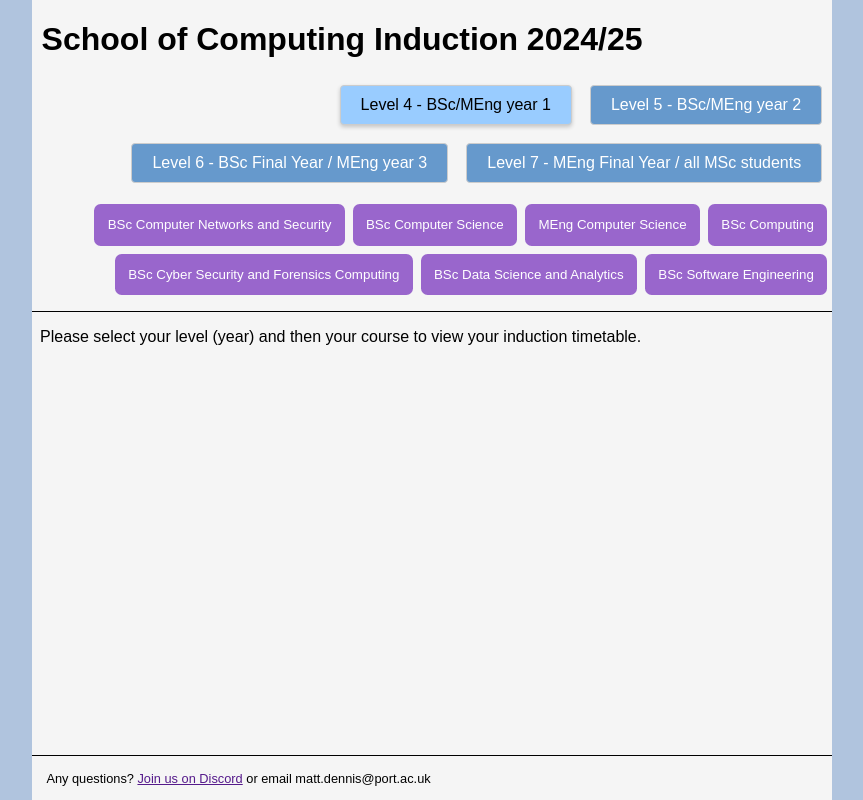
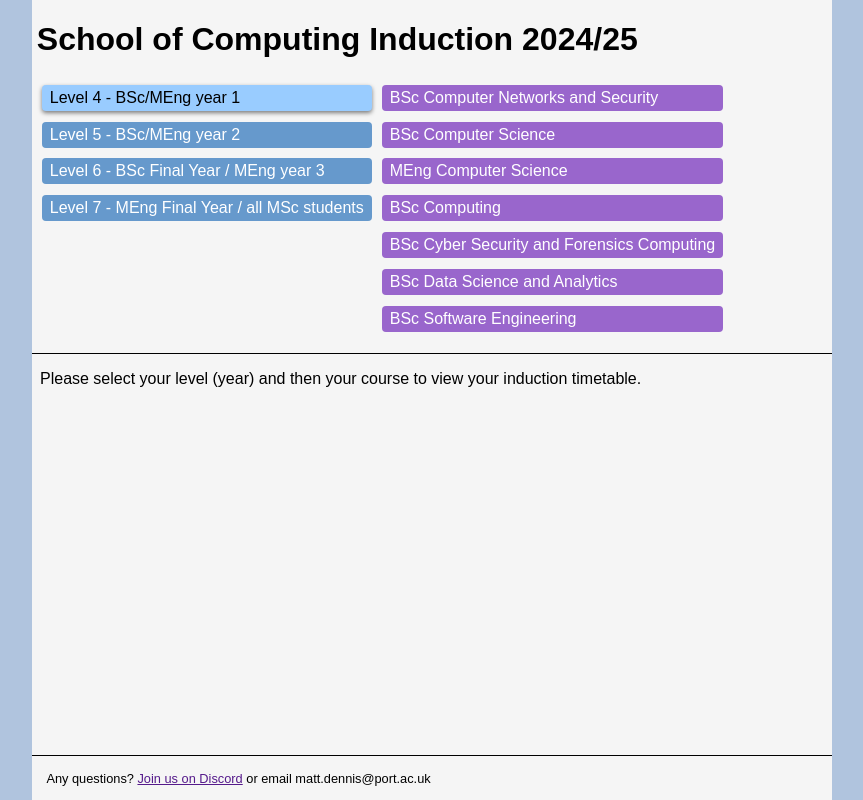
Before and after one commit to portsoc/induction, a website: page public/index.html in a window 1280 px wide. Both pictures are taken after a click on the label "Level 4 - BSc/MEng year 1". Shown: the whole page, without its empty margins (208-1071 px from the left). Drawn offline with Linux system fonts and the light colour scheme.

Commit message:
inputs used for all buttons

```diff
--- a/public/index.js
+++ b/public/index.js
@@ -33,26 +33,37 @@ function buildNav() {
     btn.addEventListener('click', showCourseNav);
     ui.topnav.append(btn);
 
-    const lab = document.createElement('label');
-    lab.htmlFor = "l"+level;
-    lab.textContent = getLevelText(level);
-    ui.topnav.append(lab);
+    const label = document.createElement('label');
+    label.htmlFor = "l"+level;
+    label.textContent = getLevelText(level);
+    ui.topnav.append(label);
 
   }
 }
+
 
 function showCourseNav(e) {
   ui.coursenav.classList.remove('hidden');
   hideAllPlans();
   showInfo();
   ui.coursenav.innerHTML = '';
+
   for (const course of data.plans[e.target.dataset.level]) {
-    const coursebtn = document.createElement('button');
-    coursebtn.textContent = course.title;
-    coursebtn.dataset.course = course.code;
-    coursebtn.dataset.level = e.target.dataset.level;
-    ui.coursenav.append(coursebtn);
-    coursebtn.addEventListener('click', showPlan);
+    const courseInput = document.createElement('input');
+    courseInput.type = 'radio';
+    courseInput.id = `course-${course.code}`;
+    courseInput.name = 'course';
+    courseInput.dataset.course = course.code;
+    courseInput.dataset.level = e.target.dataset.level;
+
+    const courseLabel = document.createElement('label');
+    courseLabel.htmlFor = `course-${course.code}`;
+    courseLabel.textContent = course.title;
+
+    ui.coursenav.append(courseInput);
+    ui.coursenav.append(courseLabel);
+
+    courseInput.addEventListener('click', showPlan);
   }
 }
 
--- a/public/style.css
+++ b/public/style.css
@@ -25,18 +25,25 @@ header {
   background: var(--content-bg-color);
   padding-left: 0.3rem;
   padding-right: 0.3rem;
+  display: flex;
+  flex-direction: row;
+  flex-wrap: wrap;
+
 }
 
 header h1 {
-  padding-left: 0.3rem;
+  flex-grow: 1;
+  padding: 0; /* Remove padding to ensure full width */
 }
 
 header>nav {
   padding-bottom: 1em;
   display: flex;
   flex-wrap: wrap;
-  justify-content: flex-end;
-  gap: 0.5rem;
+  justify-content: flex-start;
+  gap: 0.05rem;
+  flex-direction: column;
+  max-width: 22em;
 }
 
 header>nav>button:disabled {
@@ -74,9 +81,8 @@ input[type="radio"] {
 /* Style the label to look like a Material Design button */
 input[type="radio"] + label {
   display: inline-block;
-  padding: 10px 20px;
+  padding: 0.25em 0.5em;
   margin: 5px;
-  border: 1px solid #ccc;
   border-radius: 4px;
   background-color: #69C;
   cursor: pointer;
@@ -87,13 +93,15 @@ input[type="radio"] + label {
 input[type="radio"]:checked + label {
   background-color: #9CF;
   color: black;
-  box-shadow: 0 2px 4px rgba(0, 0, 0, 0.2);
+  box-shadow: 0 2px 4px rgba(0, 0, 0, 0.5);
 }
 
-button {
-  padding: 1em;
-  border-radius: 0.5em;
-  border: none;
+input[type="radio"][data-course] + label {
   background: #96C;
   color: white;
 }
+
+input[type="radio"][data-course]:checked + label {
+  background: #C9F;
+  color: black;
+}
```
